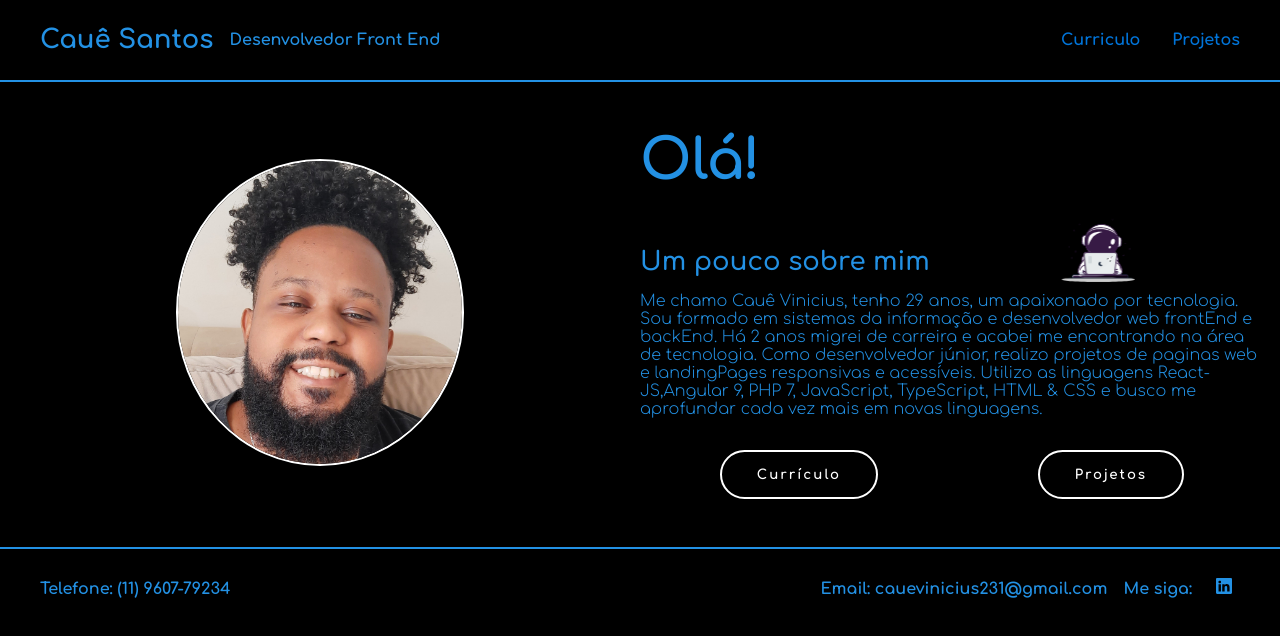
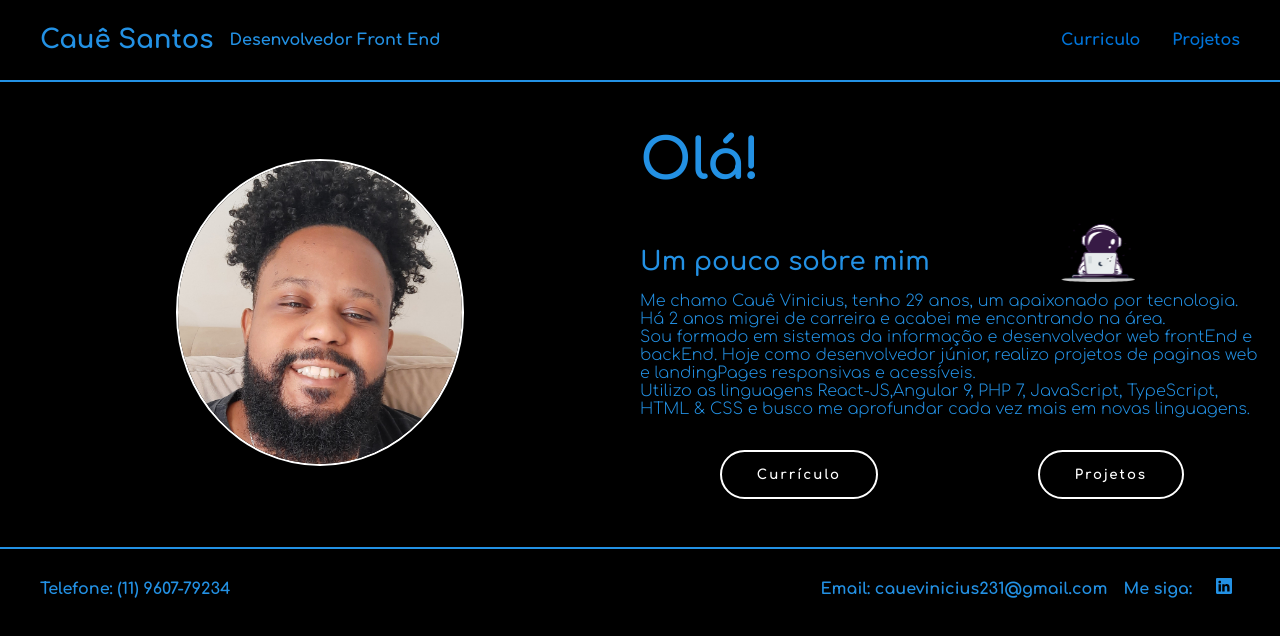
Before and after one commit to Caue23/portifolio, a Next.js app: page / in a window 1280 px wide. Shown: the top 636 px of the page. Built offline with nearby package versions, Linux system fonts and the light colour scheme; a web font is replaced by a local one.

Commit message:
atualização de informações

```diff
--- a/src/pages/index.tsx
+++ b/src/pages/index.tsx
@@ -37,9 +37,12 @@ export default function Home() {
           />
           </span>
 
-          <a>Me chamo Cauê Vinicius, tenho 29 anos, um apaixonado por tecnologia. Sou formado em sistemas da informação e desenvolvedor web frontEnd e backEnd.
-            Há 2 anos migrei de carreira e acabei me encontrando na área de tecnologia. Como desenvolvedor júnior, realizo projetos de
-            paginas web e landingPages responsivas e acessíveis. Utilizo as linguagens React-JS,Angular 9, PHP 7, JavaScript, TypeScript, HTML & CSS e
+          <a>Me chamo Cauê Vinicius, tenho 29 anos, um apaixonado por tecnologia.<br/>
+            Há 2 anos migrei de carreira e acabei me encontrando na área.<br/>
+            Sou formado em sistemas da informação e desenvolvedor web frontEnd e backEnd.
+            Hoje como desenvolvedor júnior, realizo projetos de
+            paginas web e landingPages responsivas e acessíveis.<br/>
+            Utilizo as linguagens React-JS,Angular 9, PHP 7, JavaScript, TypeScript, HTML & CSS e
             busco me aprofundar cada vez mais em novas linguagens.
           </a>
             <ul >
```
